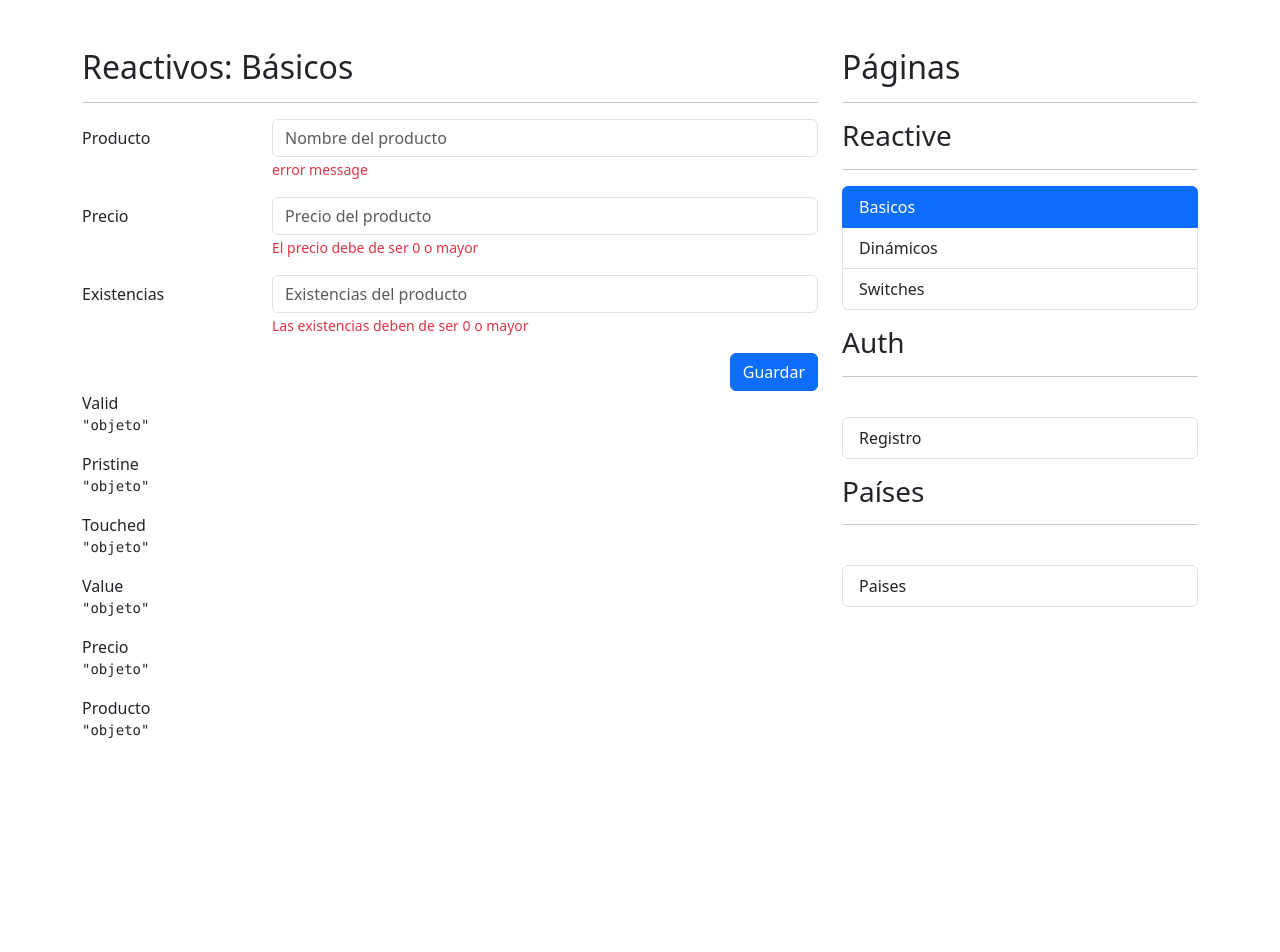
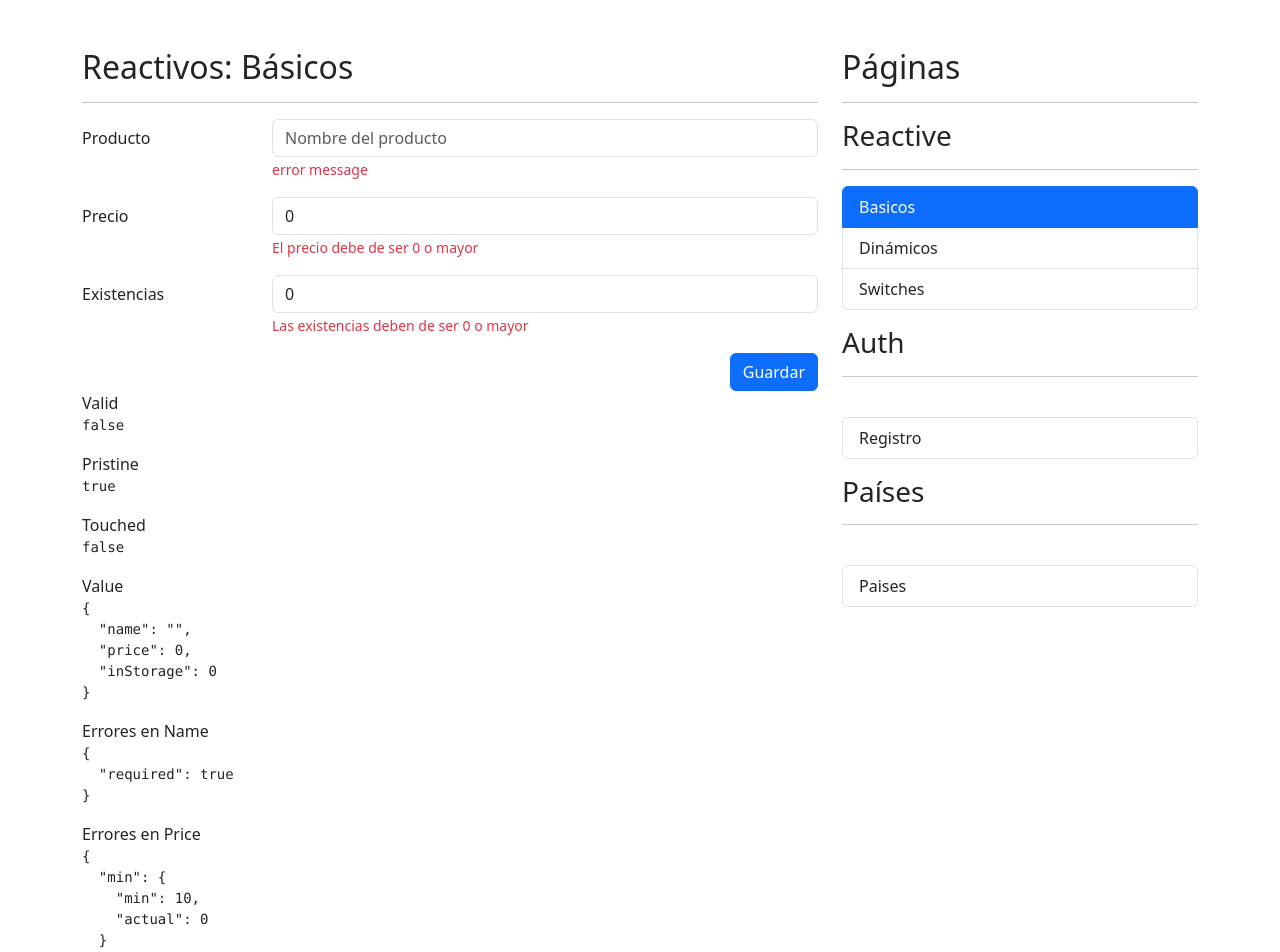
Before and after one commit to juancho001/ReactiveFormsApp, an Angular app: page /reactive/basic in a window 1280 px wide. Shown: the top 952 px of the page. Before the commit the page ends 805 px from the top, so only its background shows below. Built offline with nearby package versions, Linux system fonts and the light colour scheme.

Commit message:
5. ReactiveForms - FromGroup, FormControl, FormBuilder, Validaciones de campos incluidos

```diff
--- a/src/app/reactive/pages/basic-page/basic-page.component.html
+++ b/src/app/reactive/pages/basic-page/basic-page.component.html
@@ -4,7 +4,7 @@
 <div class="row">
     <div class="col">
 
-        <form autocomplete="off">
+        <form autocomplete="off" [formGroup]="myForm">
 
             <!-- Campo de producto -->
             <div class="mb-3 row">
@@ -13,8 +13,8 @@
 
                     <input type="text"
                            class="form-control"
-                           placeholder="Nombre del producto">
-
+                           placeholder="Nombre del producto"
+                           formControlName="name">
                     <span class="form-text text-danger">
                         <!-- Debe de ser de 3 letras -->
                         error message
@@ -28,7 +28,8 @@
                 <div class="col-sm-9">
                     <input type="number"
                            class="form-control"
-                           placeholder="Precio del producto">
+                           placeholder="Precio del producto"
+                           formControlName="price">
                     <span class="form-text text-danger">
                         El precio debe de ser 0 o mayor
                     </span>
@@ -41,8 +42,8 @@
                 <div class="col-sm-9">
                     <input type="number"
                            class="form-control"
-                           placeholder="Existencias del producto">
-
+                           placeholder="Existencias del producto"
+                           formControlName="inStorage">
                     <span class="form-text text-danger">
                          Las existencias deben de ser 0 o mayor
                     </span>
@@ -73,21 +74,30 @@
     <div class="col">
 
         <span>Valid</span>
-        <pre>{{ 'objeto' | json }}</pre>
+        <pre>{{ myForm.valid | json }}</pre>
 
         <span>Pristine</span>
-        <pre>{{ 'objeto' | json }}</pre>
+        <pre>{{ myForm.pristine | json }}</pre>
 
         <span>Touched</span>
-        <pre>{{ 'objeto' | json }}</pre>
+        <pre>{{ myForm.touched | json }}</pre>
 
         <span>Value</span>
-        <pre>{{ 'objeto' | json }}</pre>
+        <pre>{{ myForm.value | json }}</pre>
+
+        <span>Errores en Name</span>
+        <pre>{{ myForm.controls['name'].errors| json }}</pre>
+
+        <span>Errores en Price</span>
+        <pre>{{ myForm.controls['price'].errors| json }}</pre>
+
+        <span>Errores en inStorage</span>
+        <pre>{{ myForm.controls['inStorage'].errors| json }}</pre>
 
         <span>Precio</span>
-        <pre>{{ 'objeto' | json }}</pre>
+        <pre>{{ myForm.controls.price.value | json }}</pre>
 
         <span>Producto</span>
-        <pre>{{ 'objeto' | json }}</pre>
+        <pre>{{ myForm.controls.name.value | json }}</pre>
     </div>
 </div>
--- a/src/app/reactive/pages/basic-page/basic-page.component.ts
+++ b/src/app/reactive/pages/basic-page/basic-page.component.ts
@@ -1,11 +1,28 @@
 import { JsonPipe } from '@angular/common';
-import { Component } from '@angular/core';
+import { Component, inject } from '@angular/core';
+import { FormBuilder, ReactiveFormsModule, Validators } from '@angular/forms';
 
 @Component({
   selector: 'app-basic-page',
-  imports: [JsonPipe],
+  imports: [JsonPipe,ReactiveFormsModule],
   templateUrl: './basic-page.component.html',
 })
 export class BasicPageComponent {
 
+private formBuilder = inject(FormBuilder);
+
+myForm = this.formBuilder.group({
+  name : ['',[Validators.required,Validators.minLength(3)]],
+  price: [0,[Validators.required,Validators.min(10)]],
+  inStorage: [0,[Validators.required,Validators.min(0)]],
+})
+
+
+
+  // myForm = new FormGroup({
+  //   name : new FormControl(''),
+  //   price : new FormControl(0),
+  //   inStorage : new FormControl(0),
+
+  // })
 }
```
Also changed, not shown: 1 other file (tests, documents, lock files or other folders).
